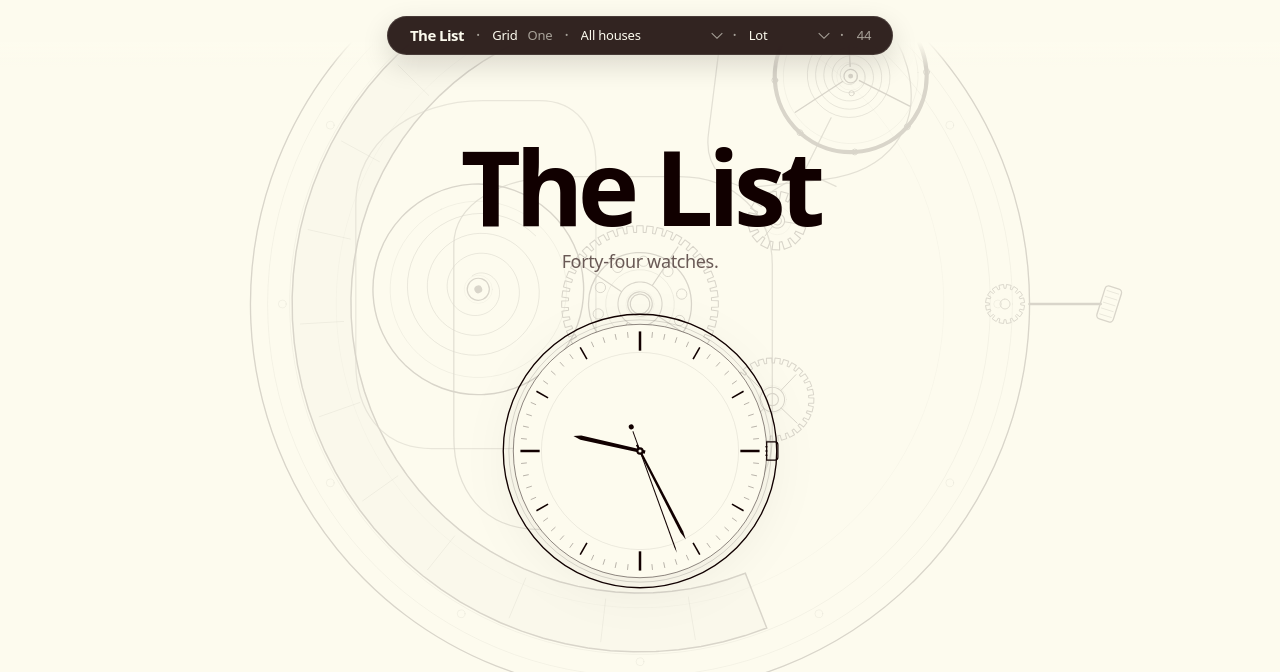
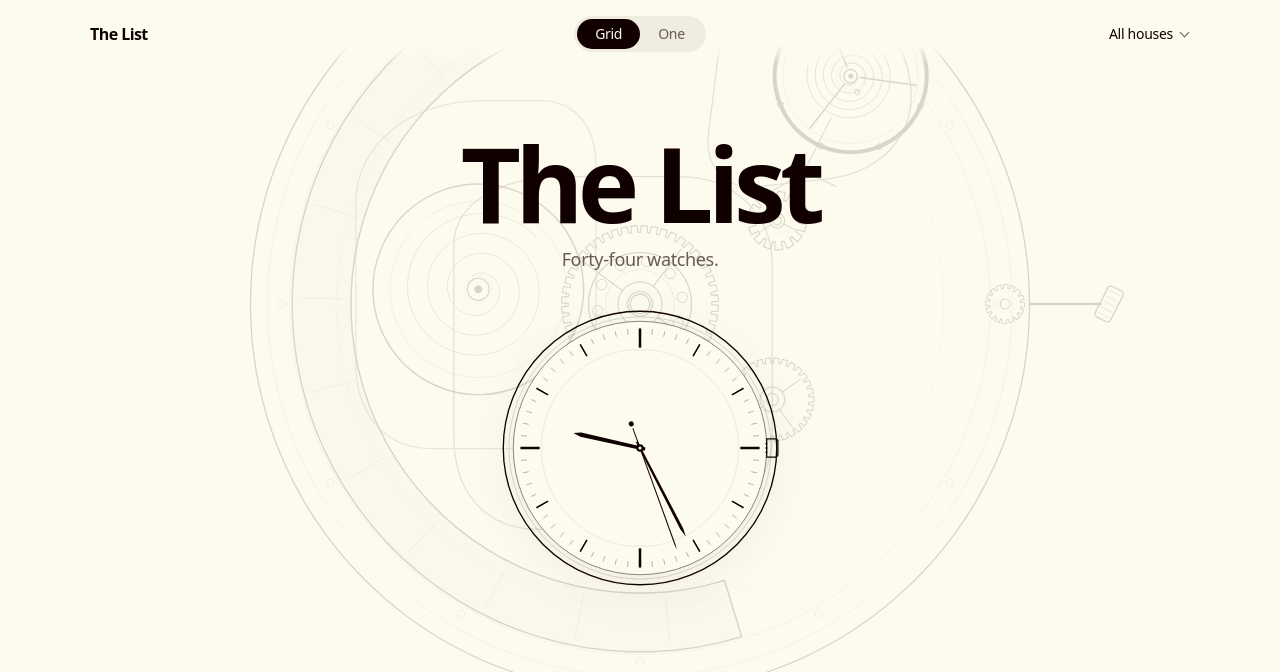
Before and after one commit to b-h-g/the-list, a plain HTML site: page index.html in a window 1280 px wide. Shown: the top 672 px of the page. Drawn offline with Linux system fonts and the light colour scheme.

Commit message:
Clean up the top bar into a simple three-part nav.

```diff
--- a/app.js
+++ b/app.js
@@ -87,7 +87,7 @@ function renderGrid() {
   const list = visible();
   const catalog = document.getElementById("catalog");
   const countEl = document.getElementById("count");
-  countEl.textContent = String(list.length);
+  if (countEl) countEl.textContent = String(list.length);
 
   catalog.innerHTML = list.map(w => {
     const lot = String(w.id).padStart(2, "0");
@@ -241,30 +241,61 @@ function maybeKeepOne() {
   else enterOne(state.id, { fromHash: true, fade: false });
 }
 
+function setHouseLabel() {
+  const label = document.getElementById("house-label");
+  if (label) label.textContent = state.brand === "all" ? "All houses" : state.brand;
+}
+
+function closeHouse() {
+  const menu = document.getElementById("house-menu");
+  const btn = document.getElementById("house-btn");
+  if (!menu || !btn) return;
+  menu.hidden = true;
+  btn.setAttribute("aria-expanded", "false");
+}
+
 function initBrands() {
   const brands = [...new Set(WATCHES.map(w => w.brand))].sort((a, b) => a.localeCompare(b));
-  const sel = document.getElementById("brand");
-  if (sel) {
-    brands.forEach(b => {
-      const opt = document.createElement("option");
-      opt.value = b;
-      opt.textContent = b;
-      sel.appendChild(opt);
+  const list = document.getElementById("house-list");
+  const btn = document.getElementById("house-btn");
+  const menu = document.getElementById("house-menu");
+  if (!list || !btn || !menu) return;
+
+  const items = [{value:"all", label:"All houses"}, ...brands.map(b => ({value:b, label:b}))];
+  list.innerHTML = items.map(b =>
+    `<button type="button" class="house-item${b.value==="all"?" is-on":""}" role="option" data-brand="${b.value}">${b.label}</button>`
+  ).join("");
+
+  btn.addEventListener("click", e => {
+    e.stopPropagation();
+    const open = menu.hidden;
+    menu.hidden = !open;
+    btn.setAttribute("aria-expanded", open ? "true" : "false");
   });
-    sel.addEventListener("change", () => {
-      state.brand = sel.value;
+  list.addEventListener("click", e => {
+    const item = e.target.closest(".house-item");
+    if (!item) return;
+    state.brand = item.dataset.brand;
+    list.querySelectorAll(".house-item").forEach(el => el.classList.toggle("is-on", el === item));
+    setHouseLabel();
+    closeHouse();
     renderGrid();
     maybeKeepOne();
   });
-  }
-  const sort = document.getElementById("sort");
-  if (sort) {
-    sort.addEventListener("change", e => {
-      state.sort = e.target.value;
+  document.querySelector(".house-sort").addEventListener("click", e => {
+    const s = e.target.closest(".sort-btn");
+    if (!s) return;
+    state.sort = s.dataset.sort;
+    document.querySelectorAll(".sort-btn").forEach(el => el.classList.toggle("is-on", el === s));
     renderGrid();
     maybeKeepOne();
   });
-  }
+  document.addEventListener("click", e => {
+    if (!e.target.closest(".house")) closeHouse();
+  });
+  document.addEventListener("keydown", e => {
+    if (e.key === "Escape") closeHouse();
+  });
 }
 
 function initViews() {
--- a/index.html
+++ b/index.html
@@ -5,35 +5,30 @@
   <meta name="viewport" content="width=device-width, initial-scale=1">
   <title>The List — Benjamin Gruber</title>
   <meta name="description" content="Forty-four watches. A personal list by Benjamin Gruber.">
-  <link rel="stylesheet" href="styles.css?v=5">
+  <link rel="stylesheet" href="styles.css?v=6">
 </head>
 <body>
   <div class="movement" aria-hidden="true"></div>
   <header class="nav">
-    <div class="nav-pill">
+    <div class="bar">
       <a class="mark" href="#top">The List</a>
-      <span class="sep" aria-hidden="true">·</span>
       <div class="views" role="group" aria-label="View">
         <button type="button" class="view-btn is-on" data-view="grid" id="view-grid">Grid</button>
         <button type="button" class="view-btn" data-view="one" id="view-one">One</button>
       </div>
-      <span class="sep" aria-hidden="true">·</span>
-      <label class="chooser">
-        <select id="brand" aria-label="House">
-          <option value="all">All houses</option>
-        </select>
-      </label>
-      <span class="sep" aria-hidden="true">·</span>
-      <label class="chooser">
-        <select id="sort" aria-label="Sort">
-          <option value="lot">Lot</option>
-          <option value="price-asc">Price</option>
-          <option value="price-desc">Price, high</option>
-          <option value="brand">A–Z</option>
-        </select>
-      </label>
-      <span class="sep" aria-hidden="true">·</span>
-      <span id="count" class="count">44</span>
+      <div class="house">
+        <button type="button" id="house-btn" class="house-btn" aria-haspopup="listbox" aria-expanded="false">
+          <span id="house-label">All houses</span>
+        </button>
+        <div id="house-menu" class="house-menu" hidden>
+          <div id="house-list" class="house-list" role="listbox" aria-label="House"></div>
+          <div class="house-sort" role="group" aria-label="Sort">
+            <button type="button" data-sort="lot" class="sort-btn is-on">Lot</button>
+            <button type="button" data-sort="price-asc" class="sort-btn">Price</button>
+            <button type="button" data-sort="brand" class="sort-btn">A–Z</button>
+          </div>
+        </div>
+      </div>
     </div>
   </header>
 
@@ -154,7 +149,7 @@
 
   <button id="totop" class="totop" type="button" aria-label="Back to top">↑</button>
 
-  <script src="clock.js?v=5"></script>
-  <script src="app.js?v=5"></script>
+  <script src="clock.js?v=6"></script>
+  <script src="app.js?v=6"></script>
 </body>
 </html>
--- a/styles.css
+++ b/styles.css
@@ -27,115 +27,137 @@ img { max-width: 100%; display: block; }
 a { color: inherit; }
 main { position: relative; z-index: 1; }
 
-/* Floating centered glass pill + quiet filters underneath */
 .nav {
   position: sticky;
   top: 0;
-  z-index: 20;
-  display: flex;
-  flex-direction: column;
+  z-index: 40;
+  padding: 14px 22px 10px;
+  background: linear-gradient(to bottom, var(--bg) 70%, rgba(253, 251, 238, 0));
+}
+.bar {
+  max-width: 1100px;
+  margin: 0 auto;
+  display: grid;
+  grid-template-columns: 1fr auto 1fr;
   align-items: center;
-  gap: 12px;
-  padding: 16px 20px 12px;
-  background: linear-gradient(to bottom, var(--bg) 62%, rgba(253, 251, 238, 0));
-  pointer-events: none;
-}
-.nav-pill {
-  pointer-events: auto;
-  display: flex;
-  align-items: center;
-  flex-wrap: wrap;
-  justify-content: center;
-  gap: 10px 12px;
-  padding: 9px 20px 9px 22px;
-  background: var(--pill);
-  color: var(--pill-ink);
-  backdrop-filter: saturate(160%) blur(18px);
-  -webkit-backdrop-filter: saturate(160%) blur(18px);
-  border: 1px solid rgba(253, 251, 238, 0.1);
-  border-radius: 999px;
-  box-shadow: 0 10px 28px rgba(17, 0, 0, 0.14);
+  gap: 16px;
 }
 .mark {
+  justify-self: start;
   text-decoration: none;
-  font-size: 15px;
+  font-size: 16px;
   font-weight: 600;
   letter-spacing: -0.035em;
   line-height: 1;
   white-space: nowrap;
-  color: var(--pill-ink);
-}
-.sep {
-  color: var(--pill-mute);
-  font-weight: 400;
-  line-height: 1;
-  user-select: none;
-}
-.count {
-  color: var(--pill-mute);
-  font-size: 13px;
-  letter-spacing: -0.01em;
-  white-space: nowrap;
-  min-width: 1.25em;
-  text-align: center;
+  color: var(--ink);
+  padding: 10px 0;
 }
 .views {
+  justify-self: center;
   display: flex;
-  gap: 10px;
-  flex-shrink: 0;
+  padding: 3px;
+  background: rgba(17, 0, 0, 0.06);
+  border-radius: 999px;
 }
 .view-btn {
   background: none;
   border: 0;
-  padding: 0;
+  padding: 8px 18px;
   font: inherit;
-  font-size: 13px;
-  letter-spacing: -0.015em;
-  color: var(--pill-mute);
+  font-size: 14px;
+  letter-spacing: -0.02em;
+  color: var(--mute);
   cursor: pointer;
+  border-radius: 999px;
+  line-height: 1;
 }
-.view-btn:hover { color: var(--pill-ink); }
+.view-btn:hover { color: var(--ink); }
 .view-btn.is-on {
-  color: var(--pill-ink);
+  background: var(--ink);
+  color: var(--cream);
   font-weight: 500;
 }
-
-.chooser {
+.house {
+  justify-self: end;
   position: relative;
+}
+.house-btn {
+  background: none;
+  border: 0;
+  padding: 10px 2px 10px 10px;
+  font: inherit;
+  font-size: 14px;
+  letter-spacing: -0.02em;
+  color: var(--ink);
+  cursor: pointer;
   display: flex;
   align-items: center;
+  gap: 8px;
+  max-width: 220px;
 }
-.chooser select {
-  appearance: none;
-  -webkit-appearance: none;
+.house-btn span {
+  overflow: hidden;
+  text-overflow: ellipsis;
+  white-space: nowrap;
+}
+.house-btn::after {
+  content: "";
+  width: 6px;
+  height: 6px;
+  border-right: 1.5px solid var(--mute);
+  border-bottom: 1.5px solid var(--mute);
+  transform: translateY(-2px) rotate(45deg);
+  flex-shrink: 0;
+}
+.house-menu {
+  position: absolute;
+  right: 0;
+  top: calc(100% + 8px);
+  width: min(280px, 86vw);
+  max-height: min(70vh, 480px);
+  overflow: auto;
+  background: var(--cream);
+  color: var(--ink);
+  border: 1px solid var(--line);
+  border-radius: 16px;
+  box-shadow: 0 16px 40px rgba(17, 0, 0, 0.12);
+  padding: 8px;
+}
+.house-item,
+.sort-btn {
+  display: block;
+  width: 100%;
+  text-align: left;
   background: none;
   border: 0;
   font: inherit;
-  font-size: 13px;
-  letter-spacing: -0.015em;
-  color: var(--pill-ink);
+  font-size: 14px;
+  padding: 10px 12px;
+  border-radius: 10px;
+  color: var(--ink);
   cursor: pointer;
-  padding: 0 16px 0 0;
-  max-width: 168px;
-  text-overflow: ellipsis;
 }
-.chooser::after {
-  content: "";
-  position: absolute;
-  right: 0;
-  top: 50%;
-  width: 7px;
-  height: 7px;
-  border-right: 1.5px solid var(--pill-mute);
-  border-bottom: 1.5px solid var(--pill-mute);
-  transform: translateY(-70%) rotate(45deg);
-  pointer-events: none;
+.house-item:hover,
+.sort-btn:hover { background: rgba(17, 0, 0, 0.05); }
+.house-item.is-on,
+.sort-btn.is-on { font-weight: 600; }
+.house-sort {
+  display: flex;
+  gap: 4px;
+  margin-top: 6px;
+  padding-top: 6px;
+  border-top: 1px solid var(--line);
 }
-.chooser select:hover { color: #fff; }
-.chooser select option {
-  color: #110000;
-  background: #FDFBEE;
+.house-sort .sort-btn {
+  width: auto;
+  flex: 1;
+  text-align: center;
+  padding: 8px 6px;
+  font-size: 12px;
+  color: var(--mute);
 }
+.house-sort .sort-btn.is-on { color: var(--ink); }
 
 .hero {
   position: relative;
@@ -365,13 +387,30 @@ body.is-one .foot,
 body.is-one .movement { display: none; }
 body.is-one .totop { display: none; }
 body.is-one .nav {
-  background: linear-gradient(to bottom, #110000 62%, rgba(17, 0, 0, 0));
+  background: linear-gradient(to bottom, #110000 70%, rgba(17, 0, 0, 0));
 }
-body.is-one .nav-pill {
-  background: rgba(17, 0, 0, 0.72);
-  border-color: rgba(253, 251, 238, 0.16);
-  box-shadow: 0 10px 28px rgba(0, 0, 0, 0.35);
+body.is-one .mark,
+body.is-one .house-btn { color: var(--cream); }
+body.is-one .views { background: rgba(253, 251, 238, 0.1); }
+body.is-one .view-btn { color: rgba(253, 251, 238, 0.55); }
+body.is-one .view-btn:hover { color: var(--cream); }
+body.is-one .view-btn.is-on {
+  background: var(--cream);
+  color: var(--ink);
 }
+body.is-one .house-btn::after { border-color: rgba(253, 251, 238, 0.55); }
+body.is-one .house-menu {
+  background: #1a0a0a;
+  color: var(--cream);
+  border-color: rgba(253, 251, 238, 0.12);
+}
+body.is-one .house-item,
+body.is-one .sort-btn { color: var(--cream); }
+body.is-one .house-item:hover,
+body.is-one .sort-btn:hover { background: rgba(253, 251, 238, 0.08); }
+body.is-one .house-sort { border-top-color: rgba(253, 251, 238, 0.12); }
+body.is-one .house-sort .sort-btn { color: rgba(253, 251, 238, 0.5); }
+body.is-one .house-sort .sort-btn.is-on { color: var(--cream); }
 
 .stage[hidden] { display: none; }
 .stage {
@@ -486,10 +525,11 @@ body.is-one .hint { color: rgba(253, 251, 238, 0.42); }
 body.is-one .hint:hover { color: var(--cream); }
 
 @media (max-width: 720px) {
-  .nav { padding: 12px 12px 8px; gap: 10px; }
-  .nav-pill { gap: 9px; padding: 8px 14px 8px 16px; }
-  .mark { font-size: 14px; }
-  .view-btn { font-size: 12px; }
+  .nav { padding: 10px 14px 8px; }
+  .bar { gap: 10px; }
+  .mark { font-size: 15px; padding: 8px 0; }
+  .view-btn { font-size: 13px; padding: 8px 12px; }
+  .house-btn { font-size: 13px; }
   .hero { padding: 48px 16px 36px; }
   .live-watch { width: min(208px, 64vw); margin-top: 26px; }
   .movement { width: min(640px, 180vw); height: min(640px, 180vw); }
```
Lines whose indentation alone changed are shown as unchanged.
